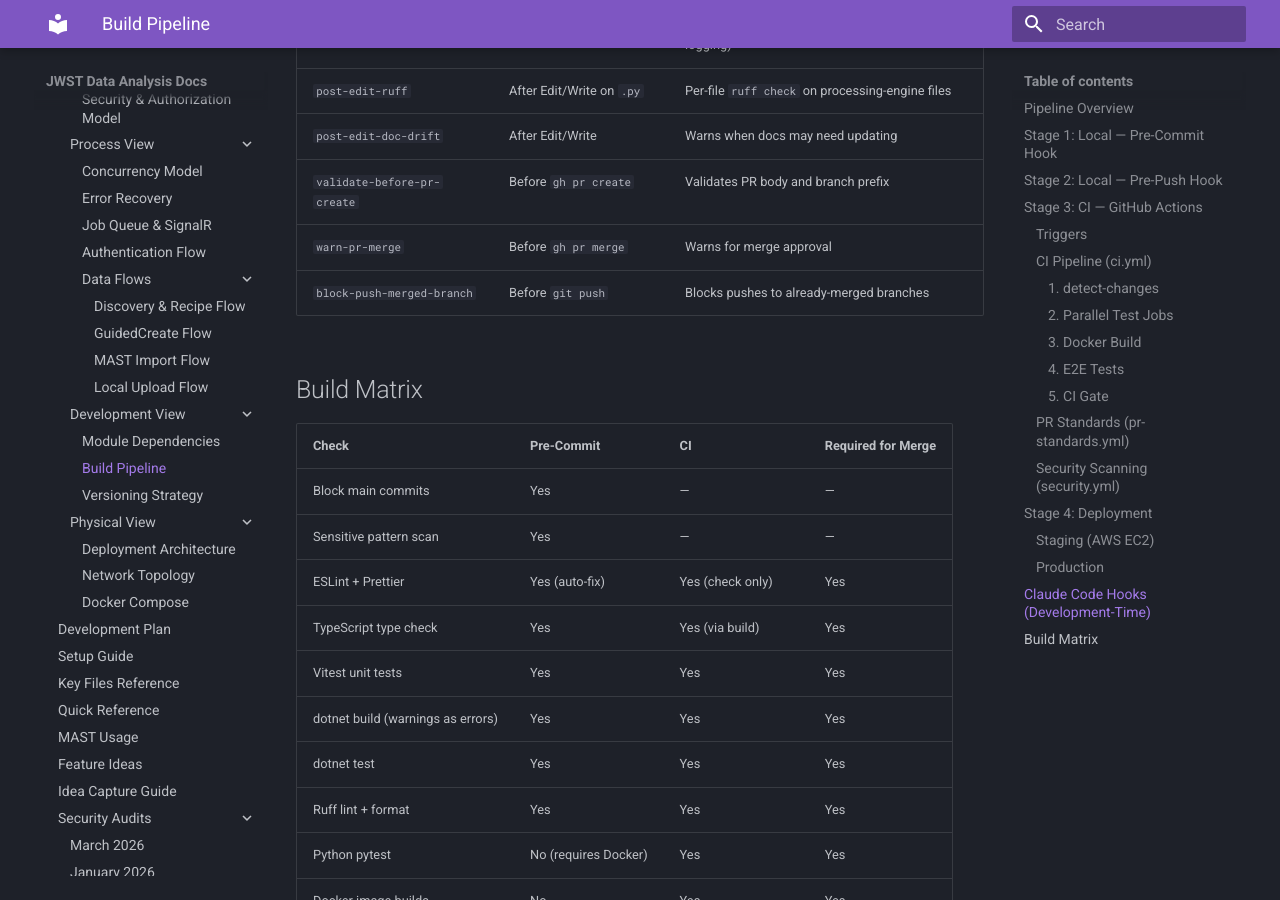
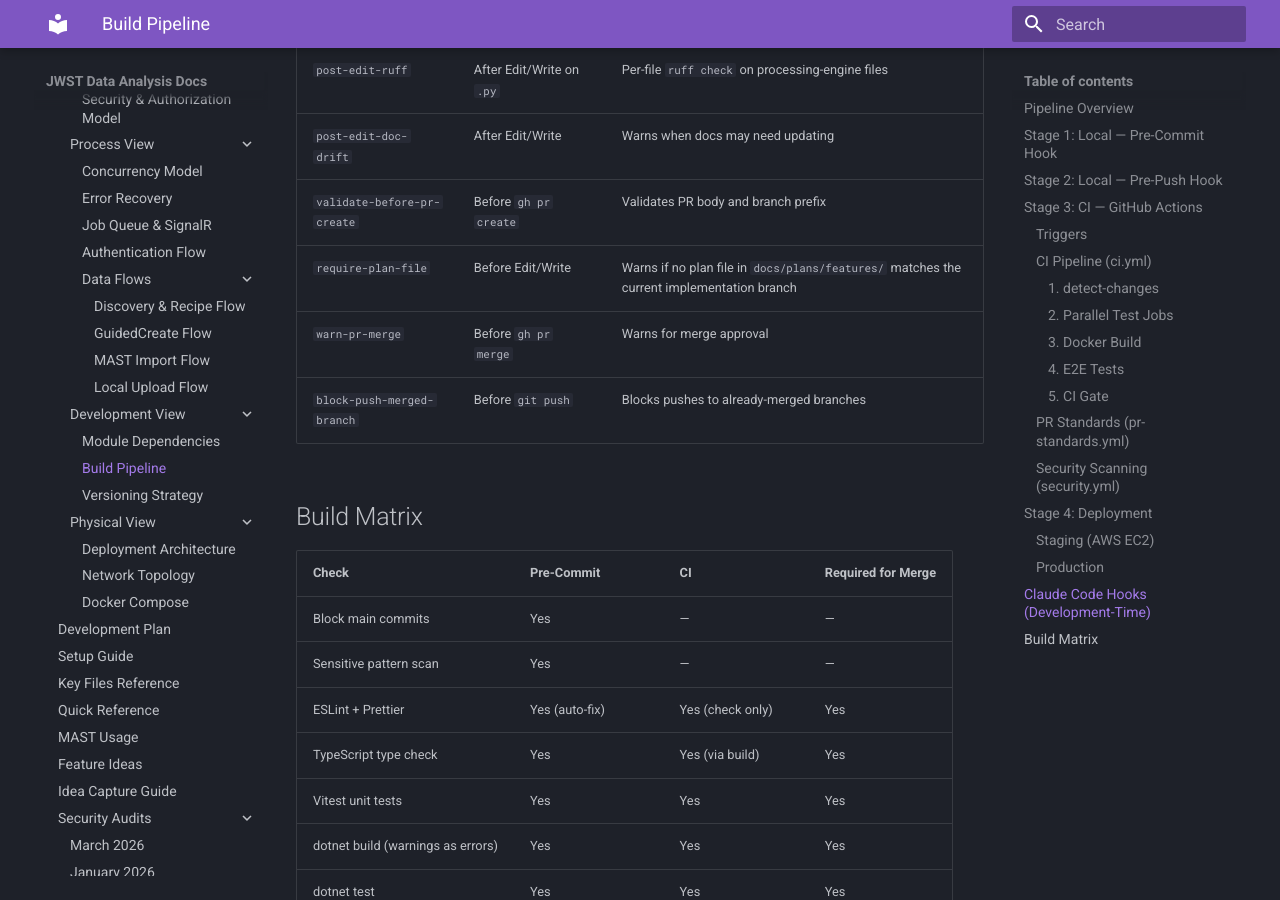
Before and after one commit to Snoww3d/jwst-data-analysis, an MkDocs documentation site: the page built from docs/architecture/build-pipeline.md, in a window 1280 px wide and 900 px high, scrolled down 5077 px. Built offline with MkDocs 1.6.1 and Material for MkDocs 9.7.7, drawn with Linux system fonts in a browser that asks for light colours.

Commit message:
docs: document require-plan-file hook alongside post-edit-ruff
Adds a second new-hook row to the Hook Enforcement tables in
AGENTS.md and build-pipeline.md. The hook lives locally at
.claude/hooks/require-plan-file.sh (gitignored).

require-plan-file is a PreToolUse warn-only hook that fires on
Edit/Write and checks for a matching plan file under
docs/plans/features/ (or features/quick/) for the current
implementation-prefix branch. Enforces workflow rule 1:
plan before implementation. Branches starting with chore/,
docs/, test/, dependabot/, codex/ are skipped.

```diff
--- a/docs/architecture/build-pipeline.md
+++ b/docs/architecture/build-pipeline.md
@@ -214,6 +214,7 @@
 | `post-edit-ruff` | After Edit/Write on `.py` | Per-file `ruff check` on processing-engine files |
 | `post-edit-doc-drift` | After Edit/Write | Warns when docs may need updating |
 | `validate-before-pr-create` | Before `gh pr create` | Validates PR body and branch prefix |
+| `require-plan-file` | Before Edit/Write | Warns if no plan file in `docs/plans/features/` matches the current implementation branch |
 | `warn-pr-merge` | Before `gh pr merge` | Warns for merge approval |
 | `block-push-merged-branch` | Before `git push` | Blocks pushes to already-merged branches |
 
```
Also changed, not shown: AGENTS.md (+1 -0 lines).
